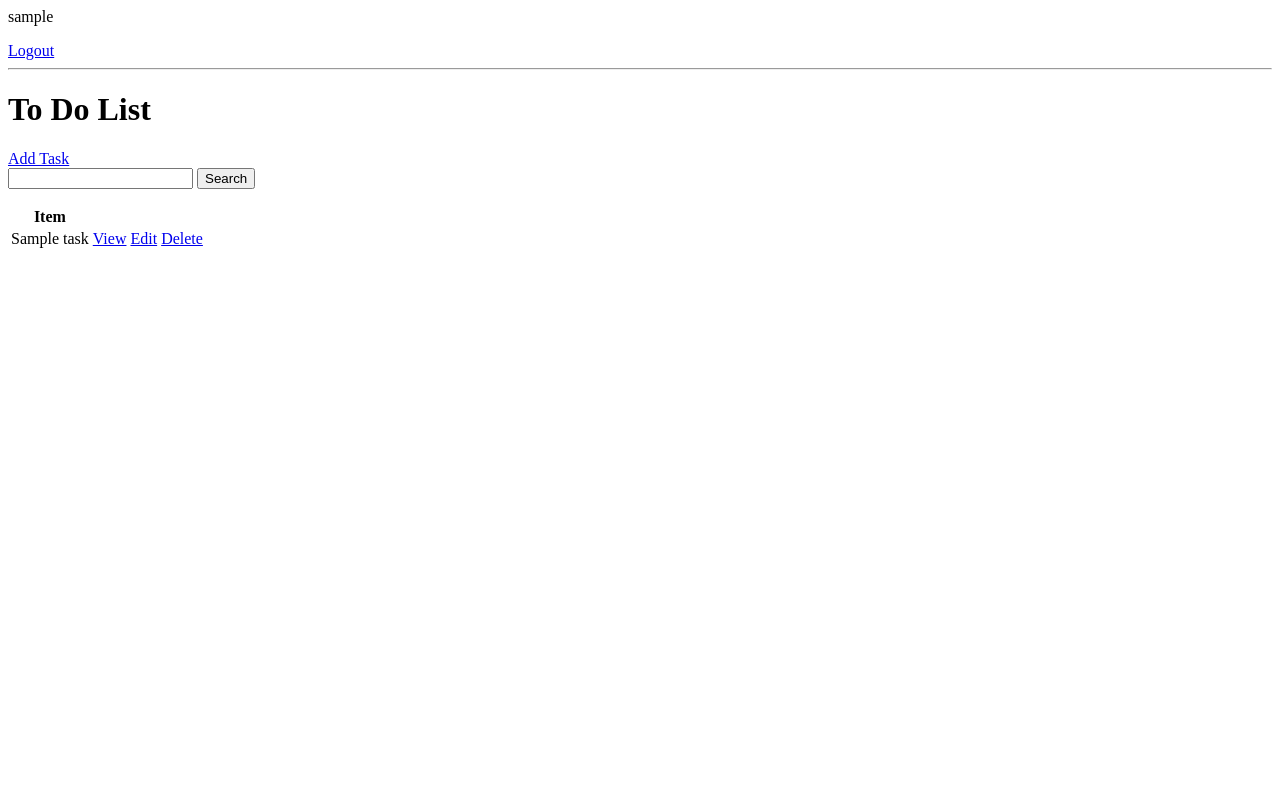
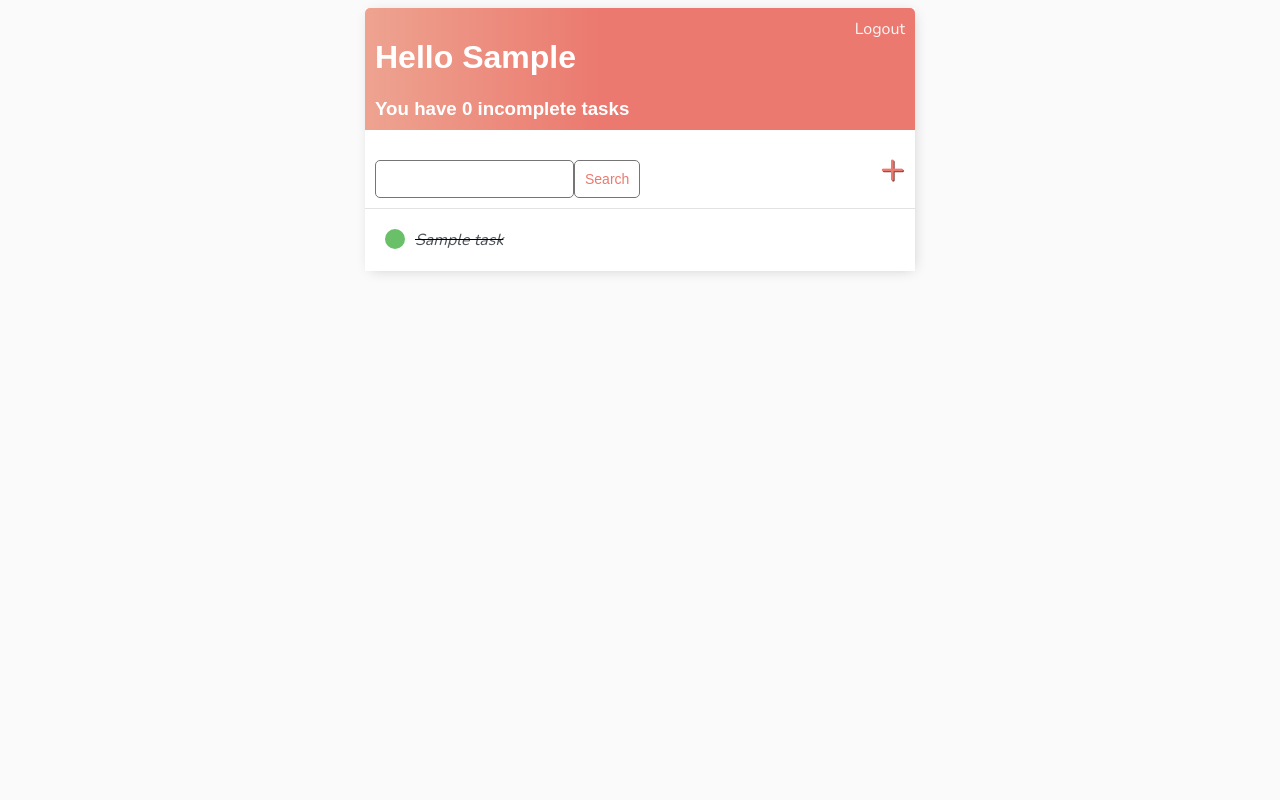
Before and after one commit to Az4m03/todo_list, a Django app: page / in a window 1280 px wide. Run offline with Django 4.2, Linux system fonts and the light colour scheme; a user stored in the database is signed in; tables that the repository leaves empty hold one stand-in row (values such as "Sample post").

Commit message:
Styling our pages

```diff
--- /dev/null
+++ b/templates/todo/main.html
@@ -0,0 +1,143 @@
+<!DOCTYPE html>
+<html lang="en">
+<head>
+    <meta charset="UTF-8">
+    <title>To Do</title>
+    <link rel="preconnect" href="https://fonts.googleapis.com"><link rel="preconnect" href="https://fonts.gstatic.com" crossorigin>
+    <link href="https://fonts.googleapis.com/css2?family=Nunito:wght@200&display=swap" rel="stylesheet">
+    <style>
+        body{
+            background-color: #FAFAFA;
+            font-family: 'Nunito', sans-serif;
+        }
+
+        h1,
+        h2,
+        h3,
+        h4,
+        h5,
+        h6
+            {
+            font-family: 'Raleway', sans-serif;
+        }
+
+        a,
+        p {
+            color: #4b5156
+        }
+
+        .container {
+            max-width: 550px;
+            margin: auto;
+            background-color: #fff;
+            -webkit-box-shadow: 2px 2px 13px -4px rgba(0, 0, 0, 0.21);
+            box-shadow: 2px 2px 13px -4px rgba(0, 0, 0, 0.21);
+        }
+
+        .header-bar {
+            display: flex;
+            justify-content: space-between;
+            color: #fff;
+            padding: 10px;
+            border-radius: 5px 5px 0 0;
+            background: linear-gradient(90deg, #EEA390 0%, #EB796F 43%, #EB796F 100%);
+        }
+
+        .header-bar a {
+            color: rgb(247, 247, 247);
+            text-decoration: none;
+        }
+
+        .task-wrapper {
+            display: flex;
+            align-items: center;
+            justify-content: space-between;
+            padding: 20px;
+            background-color: #fff;
+            border-top: 1px solid rgb(226, 226, 226);
+        }
+
+        .task-title {
+            display: flex;
+        }
+
+        .task-title a {
+            text-decoration: none;
+            color: #4b5156;
+            margin-left: 10px;
+        }
+
+        .task-complete-icon {
+            height: 20px;
+            width: 20px;
+            background-color: rgb(105, 192, 105);
+            border-radius: 50%;
+        }
+
+        .task-incomplete-icon {
+            height: 20px;
+            width: 20px;
+            background-color: rgb(218, 218, 218);
+            border-radius: 50%;
+        }
+
+        .delete-link {
+            text-decoration: none;
+            font-weight: 900;
+            color: #cf4949;
+            font-size: 22px;
+            line-height: 0;
+        }
+
+        #search-add-wrapper {
+            display: flex;
+            justify-content: space-between;
+            align-items: center;
+            padding: 10px;
+        }
+
+        #add-link {
+            color: #EB796F;
+            text-decoration: none;
+            font-size: 42px;
+            text-shadow: 1px 1px #81413b;
+        }
+
+        input[type=text],
+        input[type=password],
+        textarea {
+            border: 1px solid #757575;
+            border-radius: 5px;
+            padding: 10px;
+            width: 90%;
+        }
+
+        label {
+            padding-top: 10px !important;
+            display: block;
+        }
+
+        .button {
+            border: 1px solid #757575;
+            background-color: #FFF;
+            color: #EB796F;
+            padding: 10px;
+            font-size: 14px;
+            border-radius: 5px;
+            cursor: pointer;
+            text-decoration: none;
+        }
+
+        .card-body {
+            padding: 20px;
+        }
+    </style>
+</head>
+<body>
+<div class="container">
+    {% block content %}
+
+    {% endblock %}
+</div>
+</body>
+</html>
--- a/templates/todo/task_list.html
+++ b/templates/todo/task_list.html
@@ -1,33 +1,50 @@
-{% if request.user.is_authenticated %}
-<p>{{ request.user }}</p>
-<a href="{% url 'logout' %}">Logout</a>
-{% else %}
-<a href="{% url 'login' %}">Login</a>
-{% endif %}
-<hr>
-<h1>To Do List</h1>
-<a href="{% url 'task-create' %}">Add Task</a>
+{% extends 'todo/main.html' %}
+{% block content %}
 
-<form method="GET" action="">
+<div class="header-bar">
+    <div>
+        <h1>Hello {{ request.user|title }}</h1>
+        <h3 style="margin:0">You have {{ count }} incomplete task{{ count|pluralize:"s" }}</h3>
+    </div>
+    {% if request.user.is_authenticated %}
+    <a href="{% url 'logout' %}">Logout</a>
+    {% else %}
+    <a href="{% url 'login' %}">Login</a>
+    {% endif %}
+</div>
+
+<div id="search-add-wrapper">
+    <form method="GET" style="margin-top: 20px; display: flex;" action="">
     <input type="text" name="search-area" value="{{ search_input }}">
-    <input type="submit" value="Search">
+    <input class="button" type="submit" value="Search">
 </form>
+    <a id="add-link" href="{% url 'task-create' %}">&#x2b;</a>
+</div>
 
-<table>
-    <tr>
-        <th>Item</th>
-        <th></th>
-        <th></th>
-        <th></th>
-    </tr>
+
+
+
+
+<div class="task-items-wrapper">
     {% for task in tasks %}
-    <tr>
-        <td>{{task.title}}</td>
-        <td><a href="{% url 'task' task.id %}">View</a></td>
-        <td><a href="{% url 'task-update' task.id %}">Edit</a></td>
-        <td><a href="{% url 'task-delete' task.id %}">Delete</a></td>
-    </tr>
+    <div class="task-wrapper">
+        {% if task.complete %}
+        <div class="task-title">
+            <div class="task-complete-icon"></div>
+            <i><s><a href="{% url 'task-update' task.id %}">{{ task }}</a></s></i>
+        </div>
+        {% else %}
+        <div class="task-title">
+            <div class="task-incomplete-icon"></div>
+            <a href="{% url 'task-update' task.id %}">{{ task }}</a>
+        </div>
+        <a class="delete-link" href="{% url 'task-delete' task.id %}">&#215;</a>
+        {% endif %}
+
+    </div>
     {% empty %}
     <h3>No items in list</h3>
     {% endfor %}
-</table>
+</div>
+
+{% endblock %}
--- a/todo/views.py
+++ b/todo/views.py
@@ -51,7 +51,7 @@ class TodoList(LoginRequiredMixin, ListView):
 
         search_input = self.request.GET.get('search-area') or ''
         if search_input:
-            context['tasks'] = context['tasks'].filter(title__icontains=search_input)
+            context['tasks'] = context['tasks'].filter(title__startswith=search_input)
 
         context['search_input'] = search_input
 
```
Also changed, not shown: templates/todo/login.html (+13 -4 lines), templates/todo/register.html (+21 -7 lines), templates/todo/task_delete.html (+17 -6 lines), templates/todo/task_form.html (+13 -4 lines).
